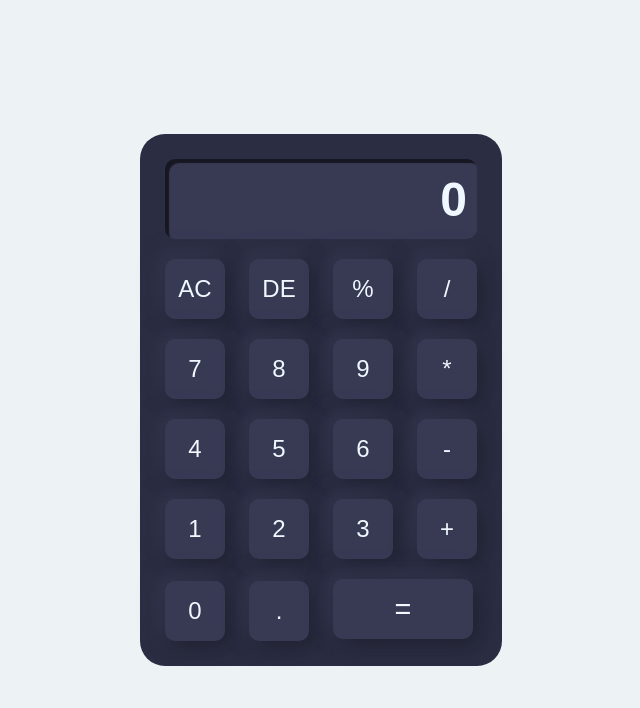
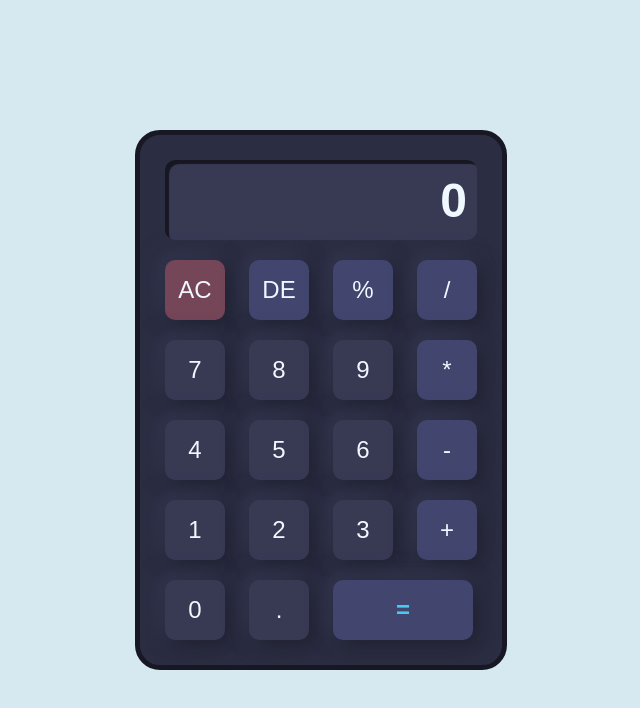
Before and after one commit to MohanGadhavi/JavaScript-Projects, a plain HTML site: page Calculator/index.html in a window 1280 px wide. Shown: the whole page, without its empty margins (319-959 px from the left). Drawn offline with Linux system fonts and the light colour scheme.

Commit message:
update some style and readme file

```diff
--- a/Calculator/index.html
+++ b/Calculator/index.html
@@ -4,7 +4,7 @@
 <head>
     <meta charset="UTF-8">
     <meta name="viewport" content="width=device-width, initial-scale=1.0">
-    <title>MG-Calc</title>
+    <title>Calc by MG</title>
     <link rel="stylesheet" href="style.css">
 </head>
 
@@ -18,28 +18,28 @@
                 </div>
                 <div class="btn-parent">
                     <div>
-                        <input class="btn" type="button" value="AC">
-                        <input class="btn" type="button" value="DE">
-                        <input class="btn" type="button" value="%">
-                        <input class="btn" type="button" value="/">
+                        <input class="btn danger" type="button" value="AC">
+                        <input class="btn operators" type="button" value="DE">
+                        <input class="btn operators" type="button" value="%">
+                        <input class="btn operators" type="button" value="/">
                     </div>
                     <div>
                         <input class="btn" type="button" value="7">
                         <input class="btn" type="button" value="8">
                         <input class="btn" type="button" value="9">
-                        <input class="btn" type="button" value="*">
+                        <input class="btn operators" type="button" value="*">
                     </div>
                     <div>
                         <input class="btn" type="button" value="4">
                         <input class="btn" type="button" value="5">
                         <input class="btn" type="button" value="6">
-                        <input class="btn" type="button" value="-">
+                        <input class="btn operators" type="button" value="-">
                     </div>
                     <div>
                         <input class="btn" type="button" value="1">
                         <input class="btn" type="button" value="2">
                         <input class="btn" type="button" value="3">
-                        <input class="btn" type="button" value="+">
+                        <input class="btn operators" type="button" value="+">
                     </div>
                     <div>
                         <input class="btn" type="button" value="0">
--- a/Calculator/script.js
+++ b/Calculator/script.js
@@ -9,6 +9,7 @@ btnArray.forEach((button) => {
     if (e.target.value == "=") {
       string = eval(string);
       otpt.value = string;
+      string = '';
       console.log(string);
     } else if (e.target.value == "AC") {
       string = "";
--- a/Calculator/style.css
+++ b/Calculator/style.css
@@ -13,7 +13,7 @@ body {
 .root {
     width: 100%;
     height: 100vh;
-    background-color: rgb(237, 242, 244);
+    background-color: rgb(215, 233, 240);
     display: flex;
     justify-content: center;
     align-items: center;
@@ -25,7 +25,14 @@ body {
     /* margin: auto; */
     padding: 15px;
     border-radius: 25px;
+    border: 5px solid rgb(23, 24, 36);
     background-color: rgb(43, 45, 66);
+    box-shadow: none;
+    transition: all ease 0.5s;
+}
+.calcBody:hover{
+
+    box-shadow: 10px 10px 0px rgba(78, 80, 110, 0.6);
 }
 
 .btn-parent {
@@ -49,13 +56,28 @@ form input {
     box-shadow: 5px 5px 20px rgb(30, 32, 46), -5px -5px 20px rgb(56, 59, 86);
     cursor: pointer;
 }
-form input:hover{
-    box-shadow: 7px 7px 15px rgb(23, 24, 36, 0.8), -2px -2px 20px rgb(56, 59, 86);
+form .btn-parent input:hover{
+    background-color: rgb(78, 80, 110);
 }
+
+form .btn-parent .danger{
+    /* color: rgb(227, 105, 120); */
+    background-color: rgb(227, 105, 120, 0.4);
+}
+form .btn-parent .danger:hover{
+    background-color: rgb(227, 105, 120, 0.6);
+}
+
+form .btn-parent .operators{
+    background: rgb(66, 69, 110);
+}
+
 
 form .equals {
     width: 140px;
-    font-size: 1.8em;
+    font-weight: 600;
+    color: rgb(69, 202, 242);
+    background: rgb(66, 69, 110);
 }
 
 form .display {
```
Also changed, not shown: 1 other file.
